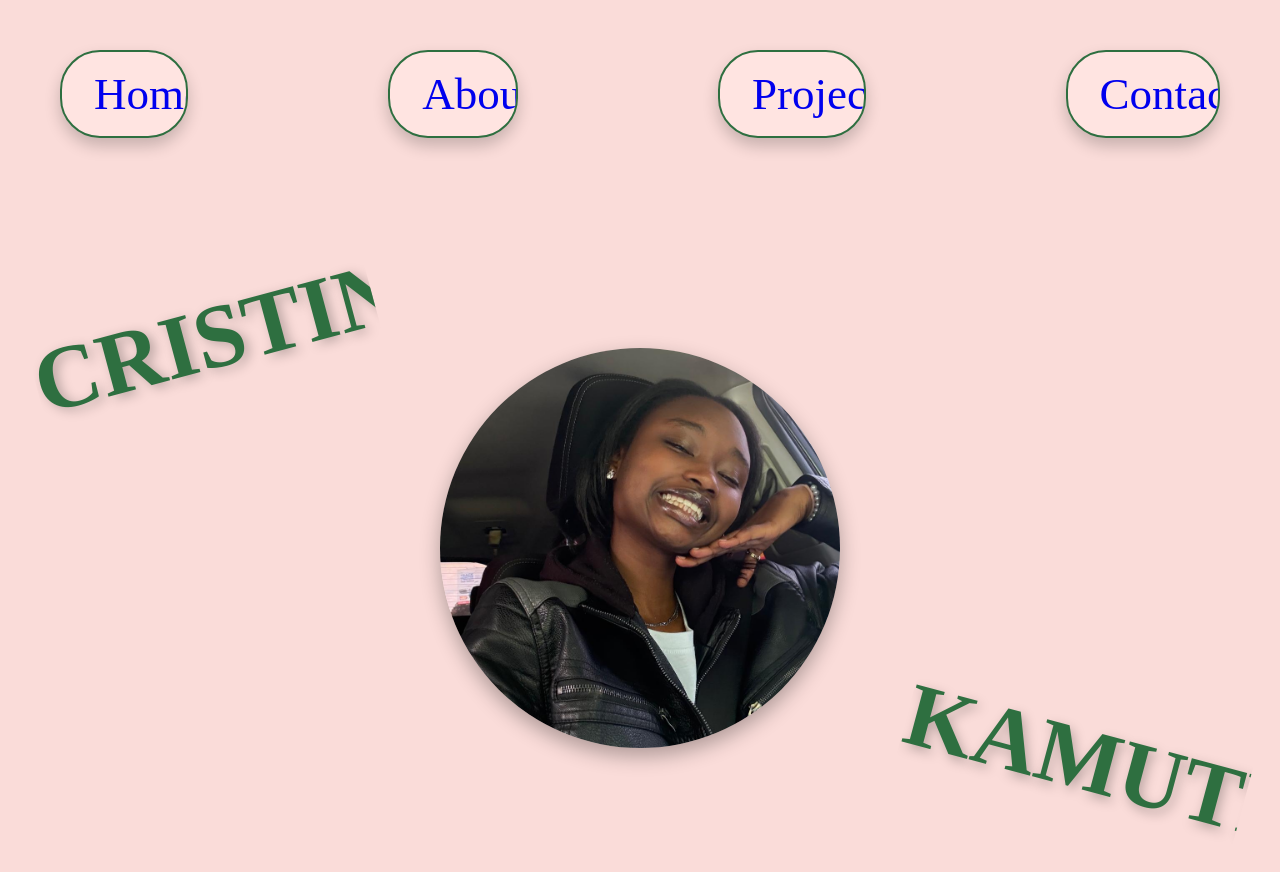
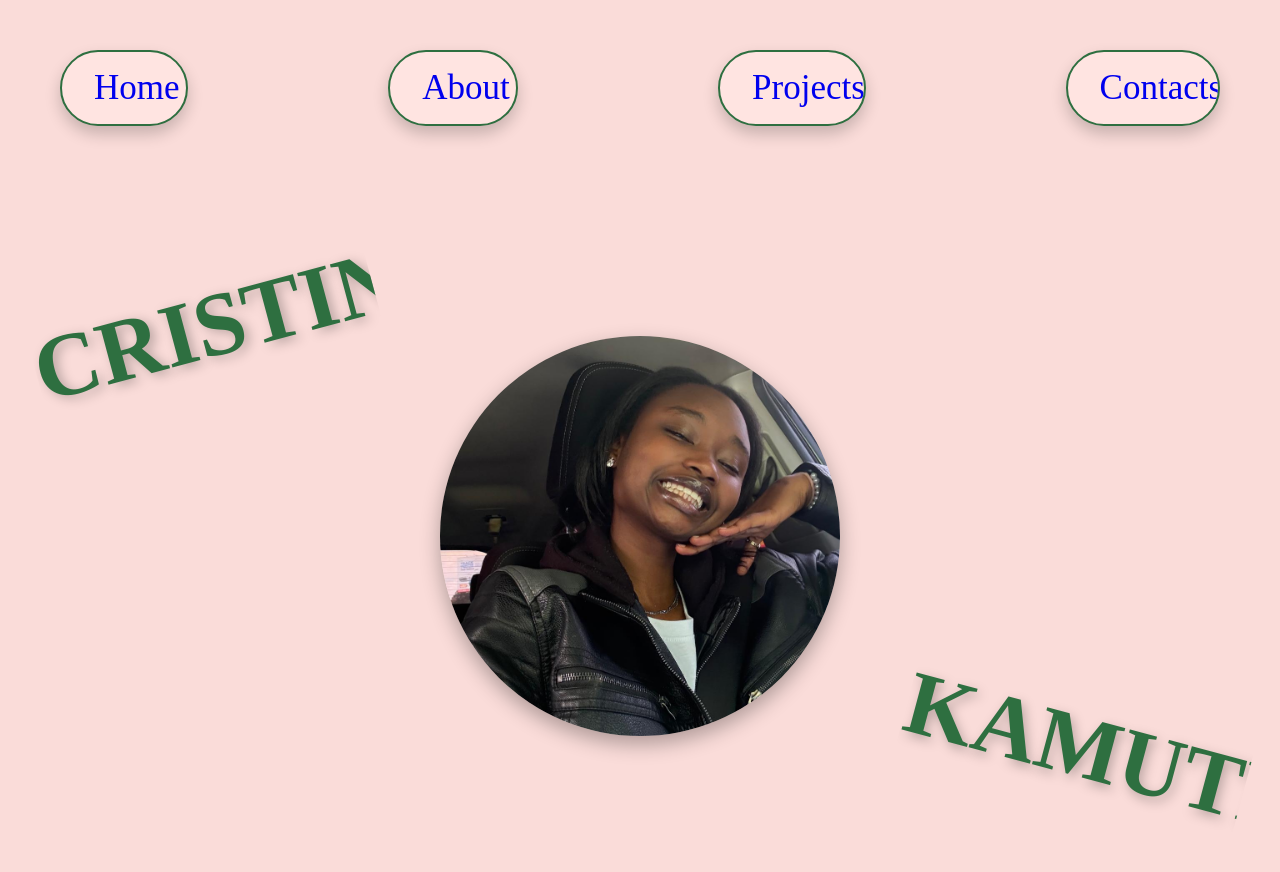
Before and after one commit to Cristinakamuthu/Cristina, a React (Vite) app: page / in a window 1280 px wide. Shown: the top 872 px of the page. Built offline with nearby package versions, Linux system fonts and the light colour scheme; a web font is replaced by a local one.

Commit message:
adjusted the sizes of the texts to the navbar

```diff
--- a/src/index.css
+++ b/src/index.css
@@ -26,7 +26,7 @@
 
 .navbar li {
   font-weight: 400;
-  font-size: 45px;
+  font-size: 35px;
   padding: 16px 32px;
   border: 2px solid #2E6F40;
   border-radius: 40px;
```
